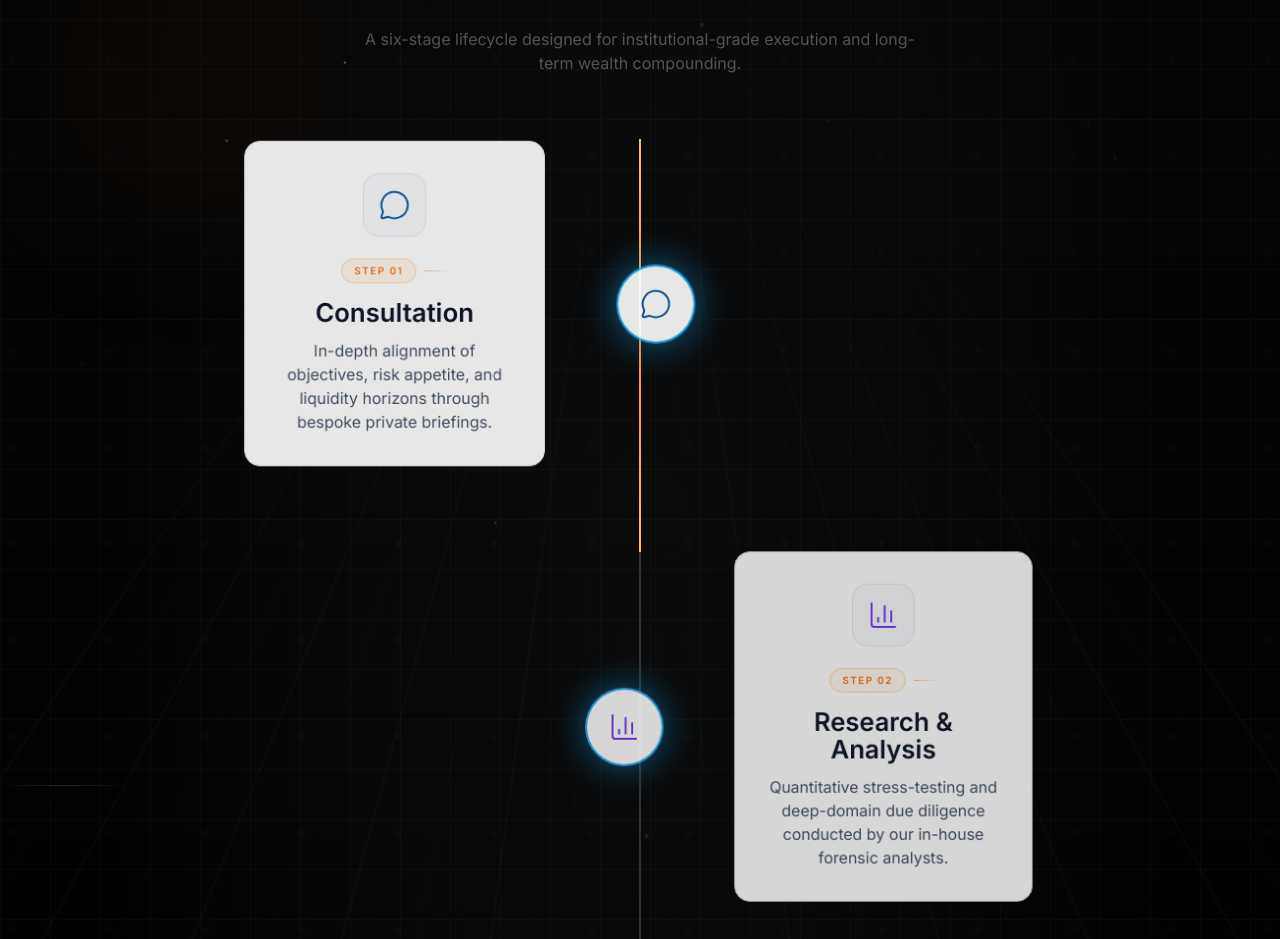
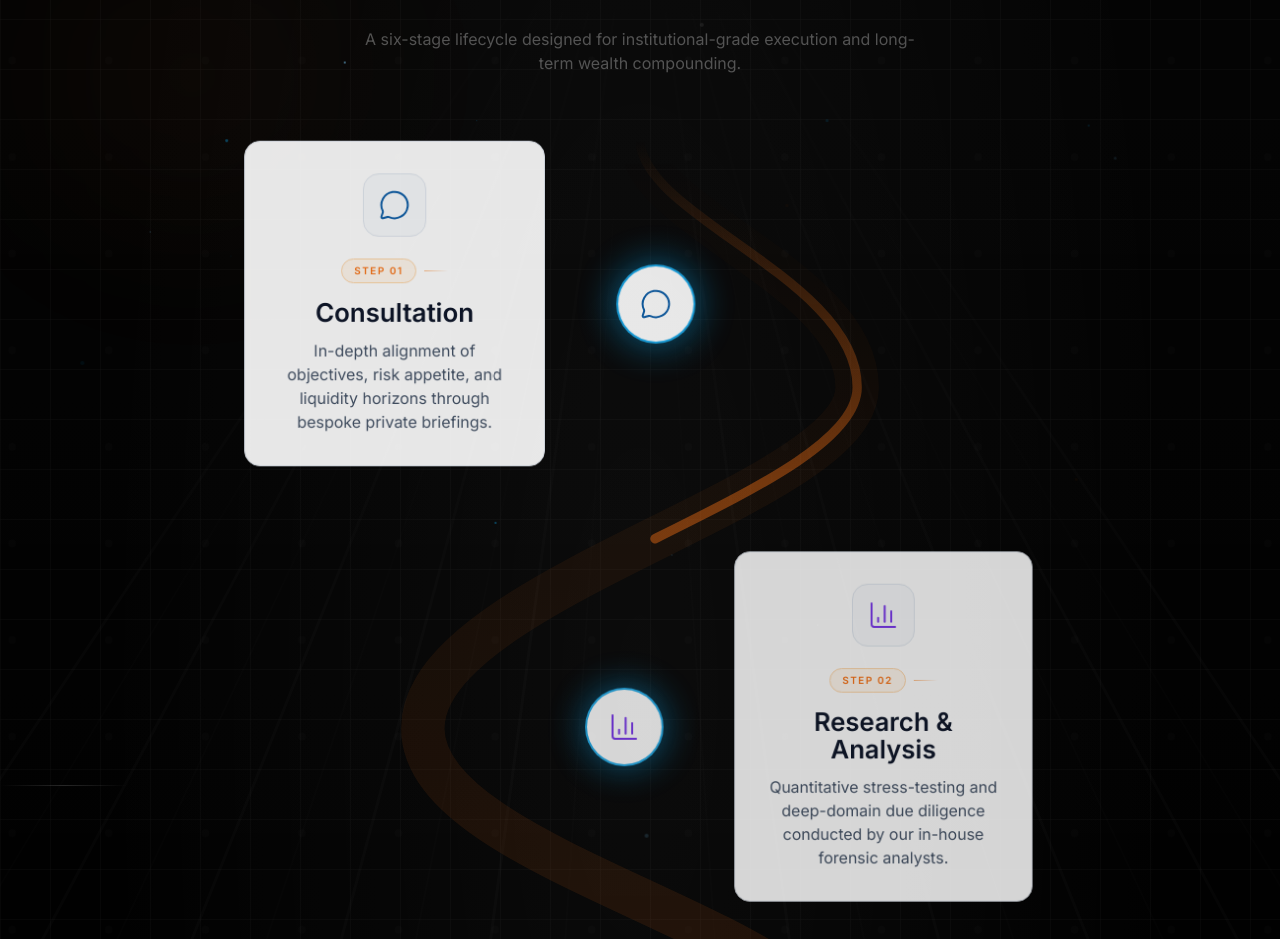
Before and after one commit to sugamQA/SkyTouchInvestment, a React (Vite) app in the folder frontend/: page / in a window 1280 px wide. Shown: the part 4240-5179 px from the top of the page. Built offline with nearby package versions, Linux system fonts and the light colour scheme.

Commit message:
feat: replace straight timeline line with flowing SVG curve that animates on scroll

```diff
--- a/frontend/src/pages/Home.jsx
+++ b/frontend/src/pages/Home.jsx
@@ -136,7 +136,10 @@ export default function Home() {
             if (dist < minDist) { minDist = dist; closestIdx = i }
           })
           const lineProgress = ((closestIdx + 1) / steps.length) * 100
-          scrollLineRef.current.style.height = lineProgress + '%'
+          const path = scrollLineRef.current
+          const length = path.getTotalLength ? path.getTotalLength() : 1400
+          path.style.strokeDasharray = length
+          path.style.strokeDashoffset = length * (1 - lineProgress / 100)
 
           steps.forEach((step, i) => {
             const sc = step.getBoundingClientRect().top + step.getBoundingClientRect().height / 2
@@ -429,9 +432,30 @@ export default function Home() {
           </ScrollReveal>
 
           <div className="relative max-w-[800px] mx-auto" ref={timelineRef}>
-            <div className="absolute left-1/2 -translate-x-1/2 w-[2px] hidden md:block top-0 bottom-0 overflow-hidden">
-              <div className="absolute inset-0 bg-white/15" />
-              <div className="absolute inset-0 bg-gradient-to-b from-orange-300 via-orange-400 to-orange-300 transition-all duration-500 ease-out" style={{ height: '0%' }} ref={scrollLineRef} />
+            <div className="absolute left-1/2 -translate-x-1/2 hidden md:block top-0 bottom-0 w-full overflow-hidden">
+              <svg className="w-full h-full" viewBox="0 0 800 800" preserveAspectRatio="xMidYMid slice" style={{ opacity: 0.7 }}>
+                <defs>
+                  <linearGradient id="curveGlow" x1="0" y1="0" x2="0" y2="1">
+                    <stop offset="0%" stopColor="#f97316" stopOpacity="0" />
+                    <stop offset="15%" stopColor="#f97316" stopOpacity="0.08" />
+                    <stop offset="50%" stopColor="#f97316" stopOpacity="0.2" />
+                    <stop offset="85%" stopColor="#f97316" stopOpacity="0.08" />
+                    <stop offset="100%" stopColor="#f97316" stopOpacity="0" />
+                  </linearGradient>
+                  <linearGradient id="curveMain" x1="0" y1="0" x2="0" y2="1">
+                    <stop offset="0%" stopColor="#f97316" stopOpacity="0" />
+                    <stop offset="15%" stopColor="#f97316" stopOpacity="0.6" />
+                    <stop offset="50%" stopColor="#f97316" stopOpacity="1" />
+                    <stop offset="85%" stopColor="#f97316" stopOpacity="0.6" />
+                    <stop offset="100%" stopColor="#f97316" stopOpacity="0" />
+                  </linearGradient>
+                </defs>
+                <path d="M 400,0 C 400,25 470,45 470,80 S 330,145 330,190 S 470,255 470,300 S 330,365 330,410 S 470,475 470,520 S 330,585 330,630 S 400,680 400,730"
+                  stroke="url(#curveGlow)" strokeWidth="14" fill="none" strokeLinecap="round" />
+                <path d="M 400,0 C 400,25 470,45 470,80 S 330,145 330,190 S 470,255 470,300 S 330,365 330,410 S 470,475 470,520 S 330,585 330,630 S 400,680 400,730"
+                  stroke="url(#curveMain)" strokeWidth="3" fill="none" strokeLinecap="round"
+                  strokeDasharray="1400" strokeDashoffset="1400" ref={scrollLineRef} />
+              </svg>
             </div>
 
             {protocolSteps.map((step, i) => {
```
